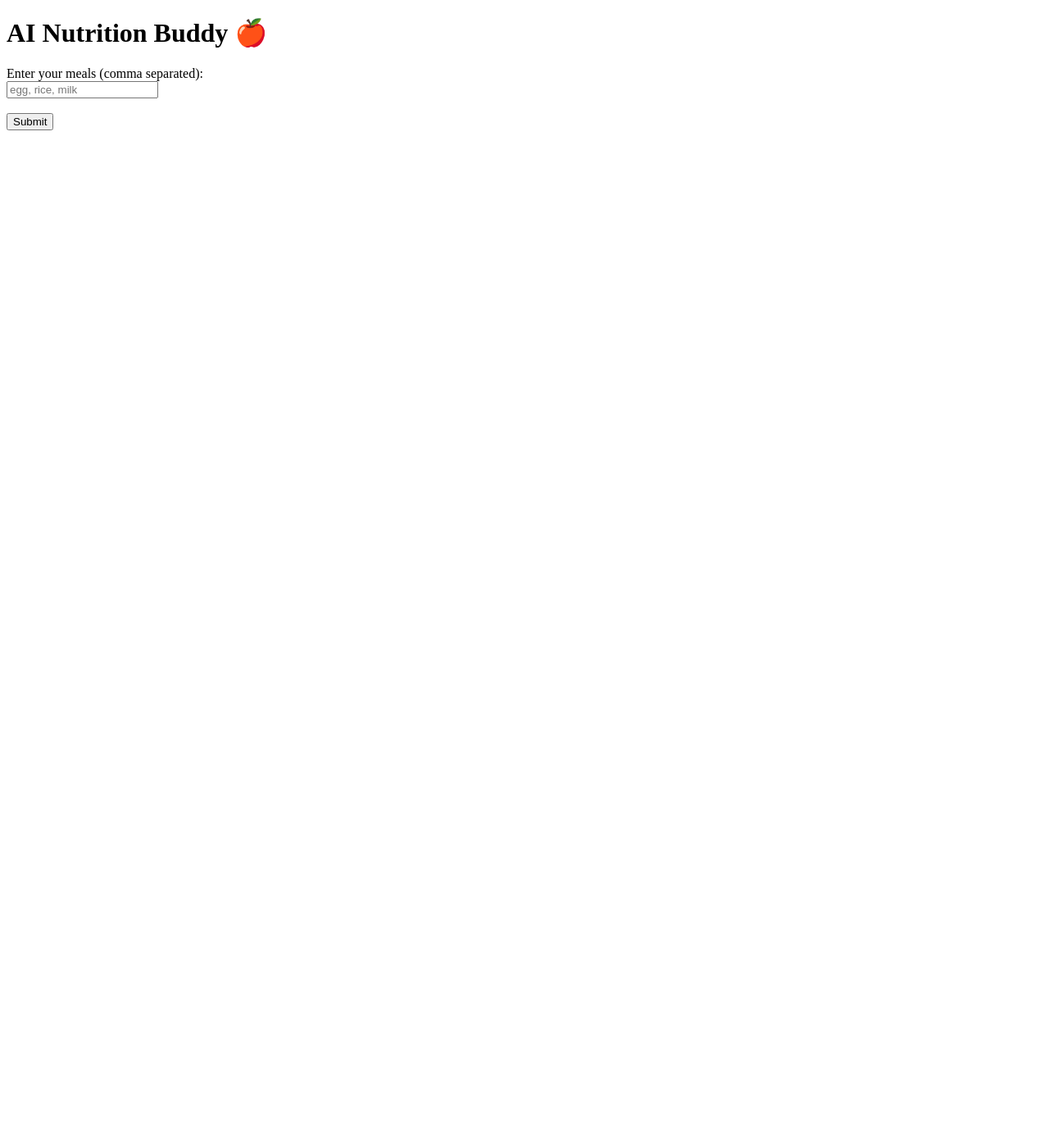
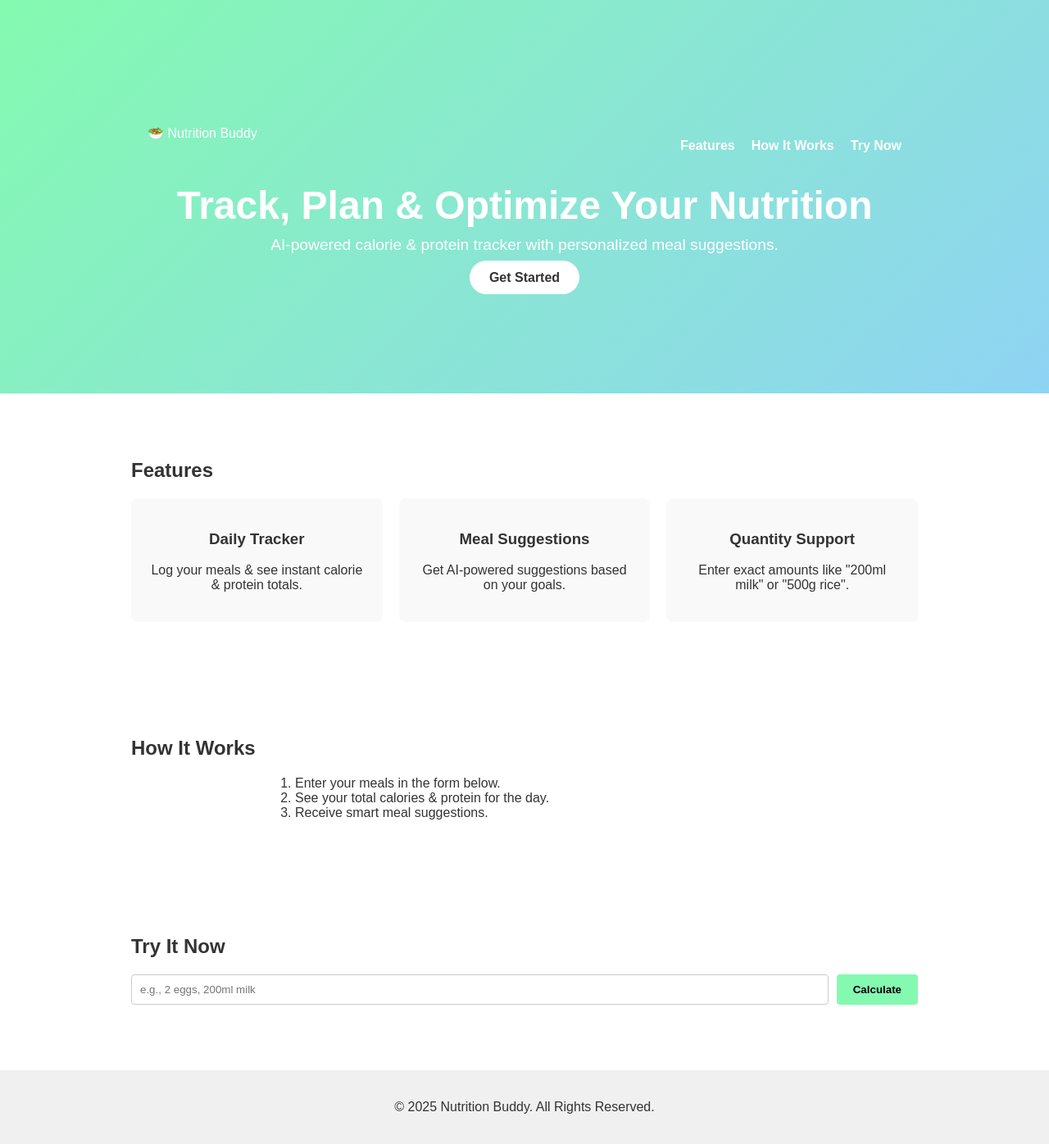
Before and after one commit to AbhayDubey07/nutrition-buddy, a Flask app: page / in a window 1280 px wide. Shown: the whole page at 82% size. Before the commit the page ends 159 px from the top, so only its background shows below. Run offline with Flask 3, Linux system fonts and the light colour scheme.

Commit message:
Update landing page design and add CSS

```diff
--- /dev/null
+++ b/static/style.css
@@ -0,0 +1,116 @@
+/* static/style.css */
+body {
+    margin: 0;
+    font-family: 'Arial', sans-serif;
+    color: #333;
+  }
+
+  .hero {
+    background: linear-gradient(135deg, #84fab0, #8fd3f4);
+    height: 60vh;
+    display: flex;
+    flex-direction: column;
+    justify-content: center;
+    align-items: center;
+    text-align: center;
+    color: white;
+  }
+
+  .nav-container {
+    width: 100%;
+    max-width: 960px;
+    display: flex;
+    justify-content: space-between;
+    padding: 20px;
+    box-sizing: border-box;
+  }
+
+  .nav-links {
+    list-style: none;
+    display: flex;
+    gap: 20px;
+  }
+
+  .nav-links a {
+    color: white;
+    text-decoration: none;
+    font-weight: bold;
+  }
+
+  .hero-content h1 {
+    margin: 0;
+    font-size: 3rem;
+  }
+
+  .hero-content p {
+    margin: 10px 0 20px;
+    font-size: 1.2rem;
+  }
+
+  .cta-button {
+    background: #fff;
+    color: #333;
+    padding: 12px 24px;
+    border-radius: 30px;
+    text-decoration: none;
+    font-weight: bold;
+  }
+
+  .features, .how-it-works, .try {
+    padding: 60px 20px;
+    max-width: 960px;
+    margin: 0 auto;
+  }
+
+  .features .cards {
+    display: flex;
+    gap: 20px;
+    flex-wrap: wrap;
+  }
+
+  .features .card {
+    flex: 1;
+    min-width: 200px;
+    background: #f9f9f9;
+    padding: 20px;
+    border-radius: 8px;
+    text-align: center;
+  }
+
+  .how-it-works ol {
+    max-width: 600px;
+    margin: 0 auto;
+  }
+
+  .try form {
+    display: flex;
+    gap: 10px;
+    flex-wrap: wrap;
+    justify-content: center;
+    margin-bottom: 20px;
+  }
+
+  .try input {
+    padding: 10px;
+    flex: 1 1 200px;
+    border: 1px solid #ccc;
+    border-radius: 4px;
+  }
+
+  .try button {
+    padding: 10px 20px;
+    background: #84fab0;
+    border: none;
+    border-radius: 4px;
+    font-weight: bold;
+  }
+
+  .result {
+    text-align: center;
+  }
+
+  footer {
+    text-align: center;
+    padding: 20px 0;
+    background: #f0f0f0;
+  }
--- a/templates/index.html
+++ b/templates/index.html
@@ -1,26 +1,79 @@
 <!DOCTYPE html>
-<html>
+<html lang="en">
 <head>
-    <title>Nutrition Buddy</title>
+  <meta charset="UTF-8" />
+  <meta name="viewport" content="width=device-width, initial-scale=1.0" />
+  <title>AI Nutrition Buddy</title>
+  <link rel="stylesheet" href="/static/style.css" />
 </head>
 <body>
-    <h1>AI Nutrition Buddy 🍎</h1>
-    <form method="POST">
-        <label>Enter your meals (comma separated):</label><br>
-        <input type="text" name="meals" placeholder="egg, rice, milk" required><br><br>
-        <input type="submit" value="Submit">
+  <header class="hero">
+    <nav class="nav-container">
+      <div class="logo">🥗 Nutrition Buddy</div>
+      <ul class="nav-links">
+        <li><a href="#features">Features</a></li>
+        <li><a href="#how-it-works">How It Works</a></li>
+        <li><a href="#try">Try Now</a></li>
+      </ul>
+    </nav>
+    <div class="hero-content">
+      <h1>Track, Plan & Optimize Your Nutrition</h1>
+      <p>AI-powered calorie & protein tracker with personalized meal suggestions.</p>
+      <a href="#try" class="cta-button">Get Started</a>
+    </div>
+  </header>
+
+  <section id="features" class="features">
+    <h2>Features</h2>
+    <div class="cards">
+      <div class="card">
+        <h3>Daily Tracker</h3>
+        <p>Log your meals & see instant calorie & protein totals.</p>
+      </div>
+      <div class="card">
+        <h3>Meal Suggestions</h3>
+        <p>Get AI-powered suggestions based on your goals.</p>
+      </div>
+      <div class="card">
+        <h3>Quantity Support</h3>
+        <p>Enter exact amounts like "200ml milk" or "500g rice".</p>
+      </div>
+    </div>
+  </section>
+
+  <section id="how-it-works" class="how-it-works">
+    <h2>How It Works</h2>
+    <ol>
+      <li>Enter your meals in the form below.</li>
+      <li>See your total calories & protein for the day.</li>
+      <li>Receive smart meal suggestions.</li>
+    </ol>
+  </section>
+
+  <section id="try" class="try">
+    <h2>Try It Now</h2>
+    <form method="POST" action="/">
+      <input type="text" name="meals" placeholder="e.g., 2 eggs, 200ml milk" required />
+      <button type="submit">Calculate</button>
     </form>
+    {% if calories %}
+      <div class="result">
+        <p><strong>Total Calories:</strong> {{ calories }} kcal</p>
+        <p><strong>Total Protein:</strong> {{ protein }} g</p>
+        {% if suggestions %}
+          <h3>Suggestions</h3>
+          <ul>
+            {% for s in suggestions %}
+              <li>{{ s }}</li>
+            {% endfor %}
+          </ul>
+        {% endif %}
+      </div>
+    {% endif %}
+  </section>
 
-    {% if calories %}
-        <h2>Today's Summary</h2>
-        <p><strong>Calories:</strong> {{ calories }}</p>
-        <p><strong>Protein:</strong> {{ protein }}g</p>
-        <h3>Suggestions:</h3>
-        <ul>
-            {% for suggestion in suggestions %}
-                <li>{{ suggestion }}</li>
-            {% endfor %}
-        </ul>
-    {% endif %}
+  <footer>
+    <p>&copy; 2025 Nutrition Buddy. All Rights Reserved.</p>
+  </footer>
 </body>
 </html>
```
